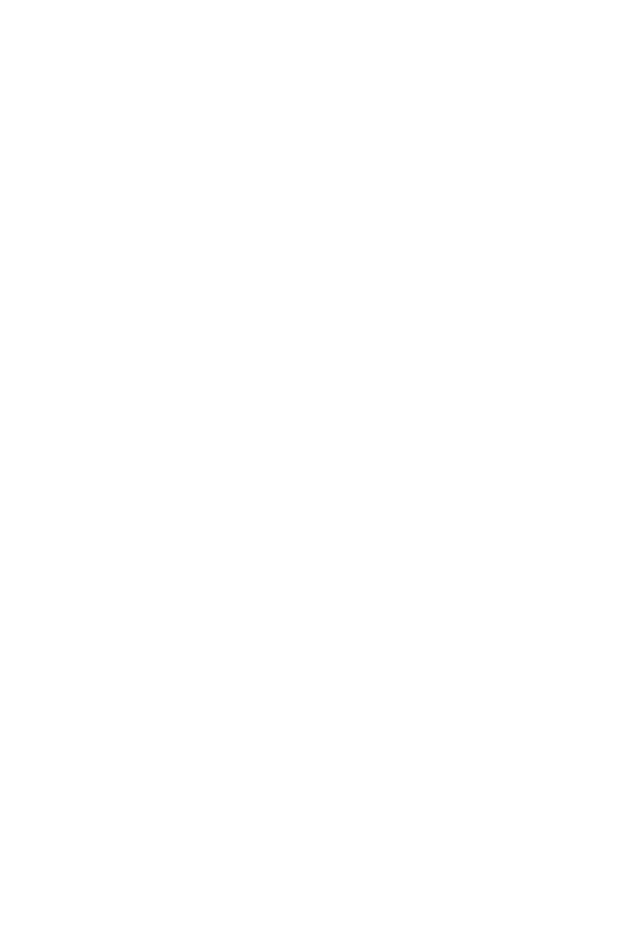
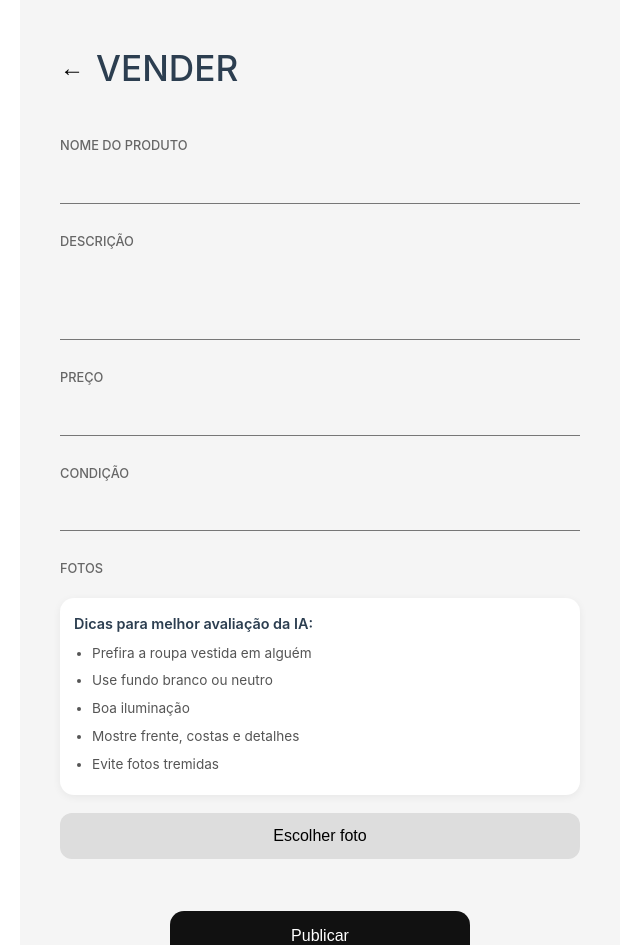
Before and after one commit to amandastss/Reveste-Frontend, a Vue app: page /sell in a window 1280 px wide. Before the commit this address had no page. Shown: the top 945 px of the page, without its empty margins (0-640 px from the left). Before the commit the page ends 800 px from the top, so only its background shows below. Built offline with nearby package versions, Linux system fonts and the light colour scheme.

Commit message:
feat: create sell page with AI scanner validation flow #6

```diff
--- /dev/null
+++ b/src/css/sell.css
@@ -0,0 +1,157 @@
+html,
+body,
+#app {
+  width: 100%;
+  min-height: 100vh;
+  margin: 0;
+  padding: 0;
+}
+
+.sell-page {
+  width: 100%;
+  min-height: 100vh;
+  background: #f5f5f5;
+  padding: 24px 20px 32px;
+  box-sizing: border-box;
+}
+
+.top-bar {
+  display: flex;
+  align-items: center;
+  gap: 12px;
+  margin-bottom: 40px;
+}
+
+.top-bar h1 {
+  font-size: 2rem;
+  font-weight: 500;
+  margin: 0;
+}
+
+.back-btn {
+  border: none;
+  background: transparent;
+  font-size: 1.5rem;
+  cursor: pointer;
+  padding: 0;
+}
+
+.sell-form {
+  display: flex;
+  flex-direction: column;
+  gap: 28px;
+}
+
+.field-group {
+  display: flex;
+  flex-direction: column;
+  gap: 8px;
+}
+
+.field-group label {
+  font-size: 0.8rem;
+  color: #666;
+  font-weight: 500;
+}
+
+.field-group input,
+.field-group textarea {
+  width: 100%;
+  border: none;
+  border-bottom: 1px solid #777;
+  background: transparent;
+  padding: 10px 0;
+  font-size: 1rem;
+  outline: none;
+  box-sizing: border-box;
+}
+
+.field-group textarea {
+  min-height: 80px;
+  resize: none;
+}
+
+.photos .icon-btn {
+  width: 100%;
+  margin-top: 10px;
+  padding: 14px;
+  border: none;
+  background: #ddd;
+  border-radius: 12px;
+  cursor: pointer;
+  font-size: 1rem;
+}
+
+.photo-tips {
+  background: #ffffff;
+  border-radius: 14px;
+  padding: 14px;
+  margin-top: 10px;
+  box-shadow: 0 2px 8px rgba(0, 0, 0, 0.06);
+}
+
+.photo-tips p {
+  margin: 0 0 8px;
+  font-size: 0.9rem;
+  font-weight: 600;
+}
+
+.photo-tips ul {
+  margin: 0;
+  padding-left: 18px;
+}
+
+.photo-tips li {
+  font-size: 0.85rem;
+  color: #555;
+  margin-bottom: 6px;
+}
+
+.hidden-input {
+  display: none;
+}
+
+.preview-box {
+  margin-top: 16px;
+  border-radius: 16px;
+  overflow: hidden;
+  width: 100%;
+}
+
+.preview-box img {
+  width: 100%;
+  max-height: 250px;
+  object-fit: cover;
+  display: block;
+}
+
+.publish-btn {
+  width: 100%;
+  margin-top: 24px;
+  padding: 16px;
+  border: none;
+  border-radius: 14px;
+  background: #111;
+  color: white;
+  font-size: 1rem;
+  font-weight: 500;
+  cursor: pointer;
+}
+
+/* 💻 Desktop responsivo */
+@media (min-width: 768px) {
+  .sell-page {
+    max-width: 600px;
+    margin: 0 auto;
+    padding: 40px;
+  }
+
+  .top-bar h1 {
+    font-size: 2.2rem;
+  }
+
+  .publish-btn {
+    max-width: 300px;
+    align-self: center;
+  }
+}
--- a/src/router/index.ts
+++ b/src/router/index.ts
@@ -2,6 +2,7 @@ import { createRouter, createWebHistory } from "vue-router"
 
 const SearchView = () => import("@/views/SearchView.vue")
 const CameraSearchView = () => import("@/views/CameraSearchView.vue")
+const SellView = () => import("@/views/SellView.vue")
 
 const routes = [
   {
@@ -17,6 +18,11 @@ const routes = [
     path: "/camera-search",
     name: "CameraSearch",
     component: CameraSearchView
+  },
+  {
+  path: '/sell',
+  name: 'sell',
+  component: SellView
   }
 ]
 
--- /dev/null
+++ b/src/views/SellView.vue
@@ -0,0 +1,167 @@
+<script setup lang="ts">
+import { ref } from 'vue'
+import '../css/sell.css'
+
+type FormPeca = {
+    titulo: string
+    descricao: string
+    preco: string
+    condicao: string
+    foto: File | null
+}
+
+type ResultadoScanner = {
+    aprovado: boolean
+    condicao: string
+    score: number
+    detalhes: string
+}
+
+const fileInput = ref<HTMLInputElement | null>(null)
+const preview = ref<string>('')
+const analisando = ref(false)
+const podePublicar = ref(false)
+const erroScanner = ref('')
+const resultadoIA = ref<ResultadoScanner | null>(null)
+
+const form = ref<FormPeca>({
+    titulo: '',
+    descricao: '',
+    preco: '',
+    condicao: '',
+    foto: null
+})
+
+const abrirGaleria = () => {
+    fileInput.value?.click()
+}
+
+const previewImagem = async (event: Event) => {
+    const target = event.target as HTMLInputElement
+    const file = target.files?.[0]
+
+    if (!file) return
+
+    erroScanner.value = ''
+    resultadoIA.value = null
+    podePublicar.value = false
+
+    form.value.foto = file
+    preview.value = URL.createObjectURL(file)
+
+    await analisarRoupaIA(file)
+}
+
+const analisarRoupaIA = async (foto: File) => {
+    try {
+        analisando.value = true
+
+        const formData = new FormData()
+        formData.append('foto', foto)
+
+        const response = await fetch('http://localhost:8000/api/scanner/', {
+            method: 'POST',
+            body: formData
+        })
+
+        if (!response.ok) {
+            throw new Error('Erro ao analisar a imagem')
+        }
+
+        const data: ResultadoScanner = await response.json()
+
+        resultadoIA.value = data
+        form.value.condicao = data.condicao
+        podePublicar.value = data.aprovado
+    } catch (error) {
+        erroScanner.value = 'Não foi possível analisar a imagem.'
+        podePublicar.value = false
+        console.error(error)
+    } finally {
+        analisando.value = false
+    }
+}
+
+const publicarPeca = () => {
+    if (!podePublicar.value) return
+
+    console.log('Peça aprovada para venda:', form.value)
+}
+</script>
+
+<template>
+    <div class="sell-page">
+        <header class="top-bar">
+            <button class="back-btn" @click="$router.back()">←</button>
+            <h1>VENDER</h1>
+        </header>
+
+        <form class="sell-form" @submit.prevent="publicarPeca">
+            <div class="field-group">
+                <label>NOME DO PRODUTO</label>
+                <input v-model="form.titulo" type="text" />
+            </div>
+
+            <div class="field-group">
+                <label>DESCRIÇÃO</label>
+                <textarea v-model="form.descricao"></textarea>
+            </div>
+
+            <div class="field-group">
+                <label>PREÇO</label>
+                <input v-model="form.preco" type="text" />
+            </div>
+
+            <div class="field-group">
+                <label>CONDIÇÃO</label>
+                <input v-model="form.condicao" type="text" readonly />
+            </div>
+
+            <div class="field-group photos">
+                <label>FOTOS</label>
+
+                <div class="photo-tips">
+                    <p>Dicas para melhor avaliação da IA:</p>
+                    <ul>
+                        <li>Prefira a roupa vestida em alguém</li>
+                        <li>Use fundo branco ou neutro</li>
+                        <li>Boa iluminação</li>
+                        <li>Mostre frente, costas e detalhes</li>
+                        <li>Evite fotos tremidas</li>
+                    </ul>
+                </div>
+
+                <button type="button" class="icon-btn" @click="abrirGaleria">
+                    Escolher foto
+                </button>
+
+                <input ref="fileInput" type="file" accept="image/*" capture="environment" class="hidden-input"
+                    @change="previewImagem" />
+
+                <div v-if="preview" class="preview-box">
+                    <img :src="preview" alt="Preview" />
+                </div>
+
+                <div v-if="analisando" class="scanner-status">
+                    🔍 Analisando imagem...
+                </div>
+
+                <div v-if="resultadoIA" class="scanner-result">
+                    <p><strong>Condição:</strong> {{ resultadoIA.condicao }}</p>
+                    <p><strong>Score:</strong> ⭐ {{ resultadoIA.score }}%</p>
+                    <p>{{ resultadoIA.detalhes }}</p>
+                </div>
+
+                <div v-if="erroScanner" class="scanner-error">
+                    {{ erroScanner }}
+                </div>
+            </div>
+            <p v-if="resultadoIA && !podePublicar" class="scanner-error">
+                A peça não atingiu a qualidade mínima para venda.
+            </p>
+            <button class="publish-btn" type="submit" :disabled="!podePublicar || analisando">
+                Publicar
+            </button>
+        </form>
+    </div>
+</template>
```
